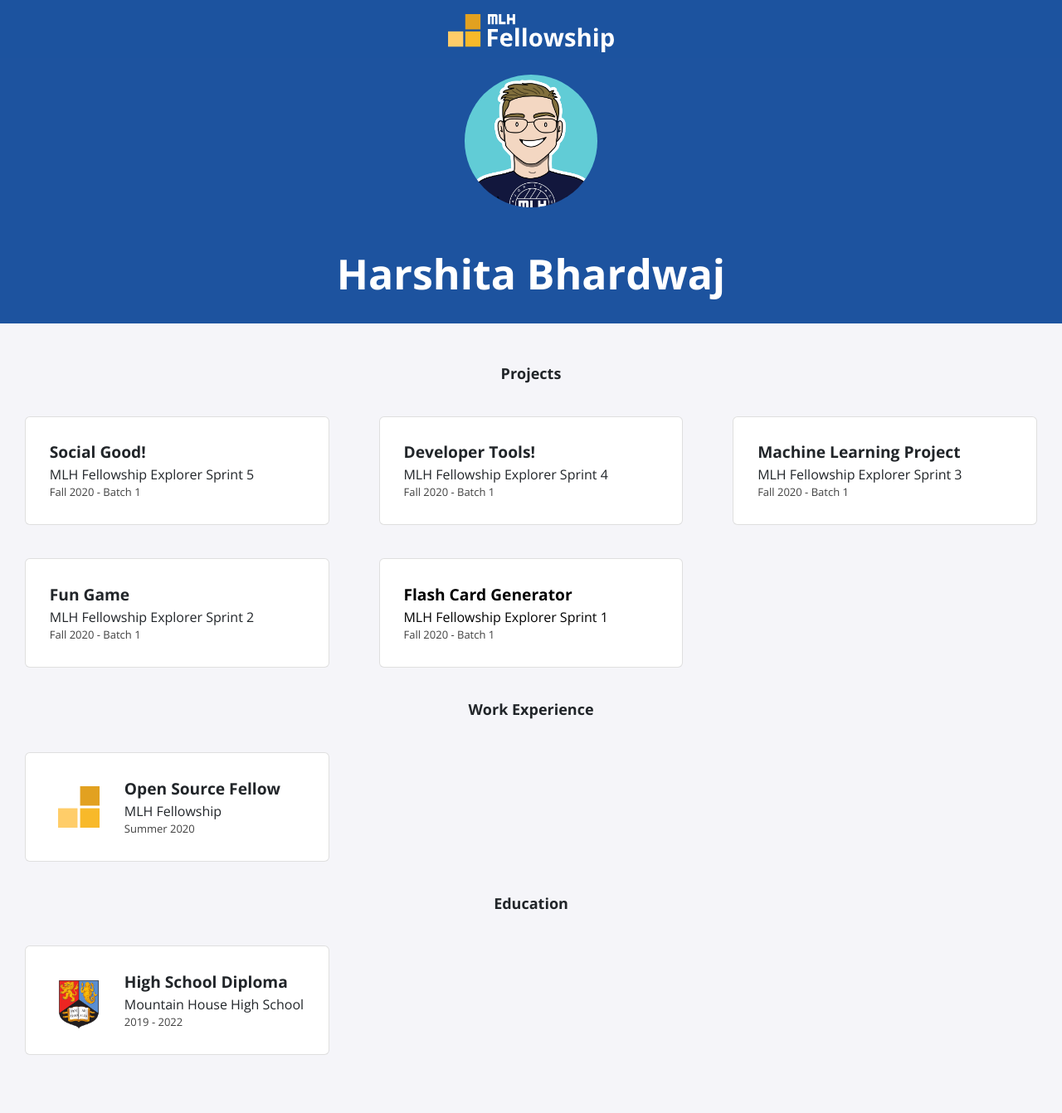
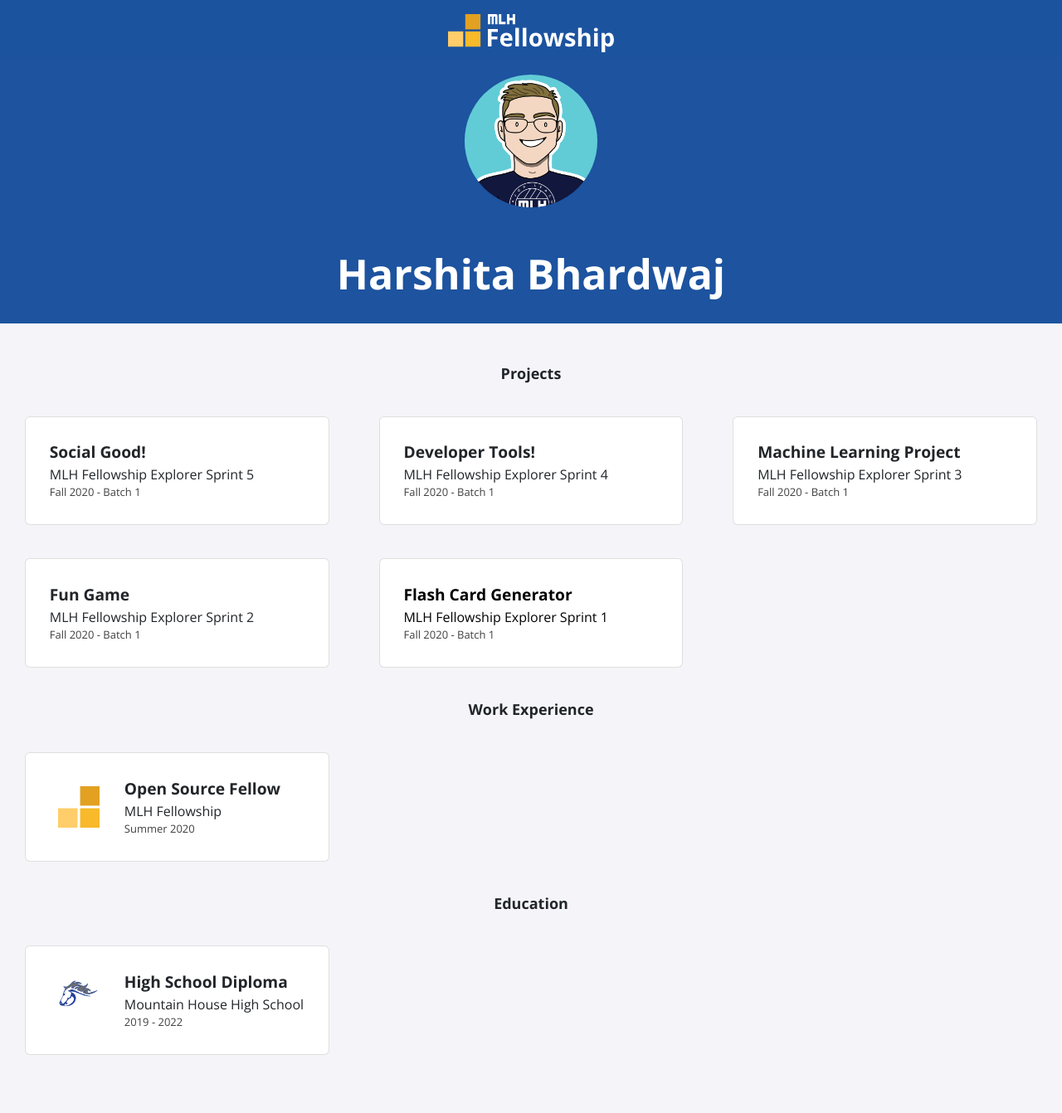
Before and after one commit to silverarrow975/silverarrow975.github.io, a Jekyll site: the page built from index.html, in a window 1280 px wide. Shown: the whole page at 83% size. Built offline with Jekyll 4.4.1, drawn with Linux system fonts in a browser that asks for light colours; nearby versions of some CDN libraries.

Commit message:
Update education.yml

```diff
--- a/_data/education.yml
+++ b/_data/education.yml
@@ -1,4 +1,4 @@
 - course: High School Diploma
   institute: Mountain House High School
   dates: 2019 - 2022
-  logo: uob.png
+  logo: MHHS.png
```
